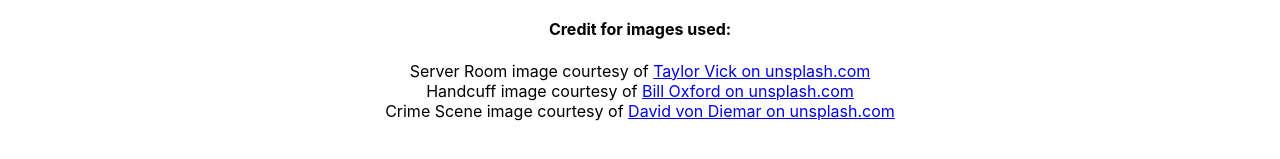
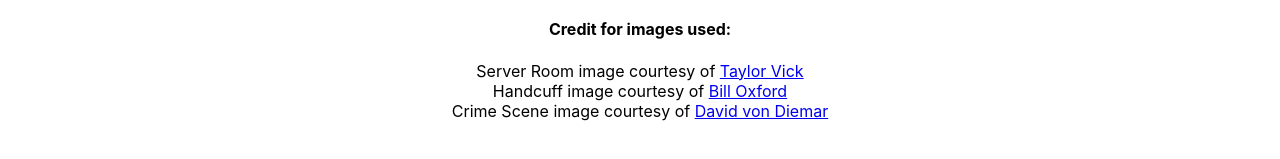
Before and after one commit to TimParrish/frontend-for-database-app, a React (Create React App) app: page / in a window 1280 px wide. Shown: the part 457-616 px from the top of the page. Built offline with nearby package versions, Linux system fonts and the light colour scheme.

Commit message:
add page title

```diff
--- a/src/App.js
+++ b/src/App.js
@@ -9,6 +9,8 @@ import {
   FullPageStyle
 } from "./styles";
 import { Footer } from "components";
+
+document.title = "FBI Crime Data";
 
 function App() {
   return (
--- a/src/components/footer.js
+++ b/src/components/footer.js
@@ -9,17 +9,17 @@ export function Footer() {
         <p>
           Server Room image courtesy of{" "}
           <a href="https://unsplash.com/@tvick?utm_source=unsplash&utm_medium=referral&utm_content=creditCopyText">
-            Taylor Vick on unsplash.com
+            Taylor Vick
           </a>
           <br></br>
           Handcuff image courtesy of{" "}
           <a href="https://unsplash.com/@bill_oxford?utm_source=unsplash&utm_medium=referral&utm_content=creditCopyText">
-            Bill Oxford on unsplash.com
+            Bill Oxford
           </a>
           <br></br>
           Crime Scene image courtesy of{" "}
           <a href="https://unsplash.com/@davidvondiemar?utm_source=unsplash&utm_medium=referral&utm_content=creditCopyText">
-            David von Diemar on unsplash.com
+            David von Diemar
           </a>
         </p>
       </FooterStyle>
```
Also changed, not shown: src/images/taylor-vick-aWslrFhs1w4-unsplash 2.jpg (added).
